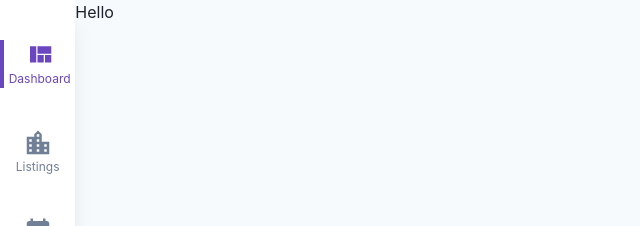
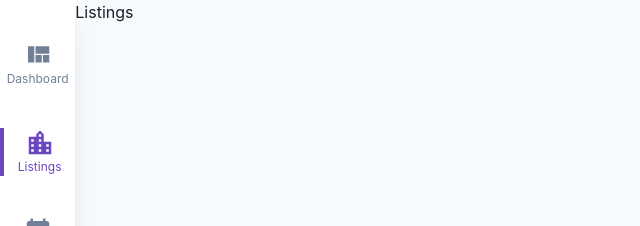
Before and after one commit to ifindev/property-listing-renting, a React (Create React App) app: page / in a window 1280 px wide. Shown: the top 226 px of the page, without its empty margins (0-640 px from the left). Built offline with nearby package versions, Linux system fonts and the light colour scheme.

Commit message:
Add conditional rendering based on selectedMenu

```diff
--- a/src/App.js
+++ b/src/App.js
@@ -16,7 +16,7 @@ import {
 } from 'react-icons/md';
 
 function App() {
-  const [selectedMenu, setSelectedMenu] = useState('Dashboard');
+  const [selectedMenu, setSelectedMenu] = useState('Listings');
   const menus = ['Dashboard', 'Listings', 'Bookings', 'Tasks', 'Inbox'];
   return (
     <ChakraProvider theme={theme}>
@@ -26,7 +26,21 @@ function App() {
           selectedMenu={selectedMenu}
           handleSelectedMenu={setSelectedMenu}
         />
-        <Flex w="100%">Hello</Flex>
+        <Flex w="100%">
+          <div className="flex-auto bg-gray-100 p-8">
+            {selectedMenu === 'Dashboard' ? (
+              <p>Dashboard</p>
+            ) : selectedMenu === 'Listings' ? (
+              <p>Listings</p>
+            ) : selectedMenu === 'Bookings' ? (
+              <p>Bookings</p>
+            ) : selectedMenu === 'Tasks' ? (
+              <p>Tasks</p>
+            ) : (
+              <p>Inbox</p>
+            )}
+          </div>
+        </Flex>
       </Flex>
     </ChakraProvider>
   );
```
